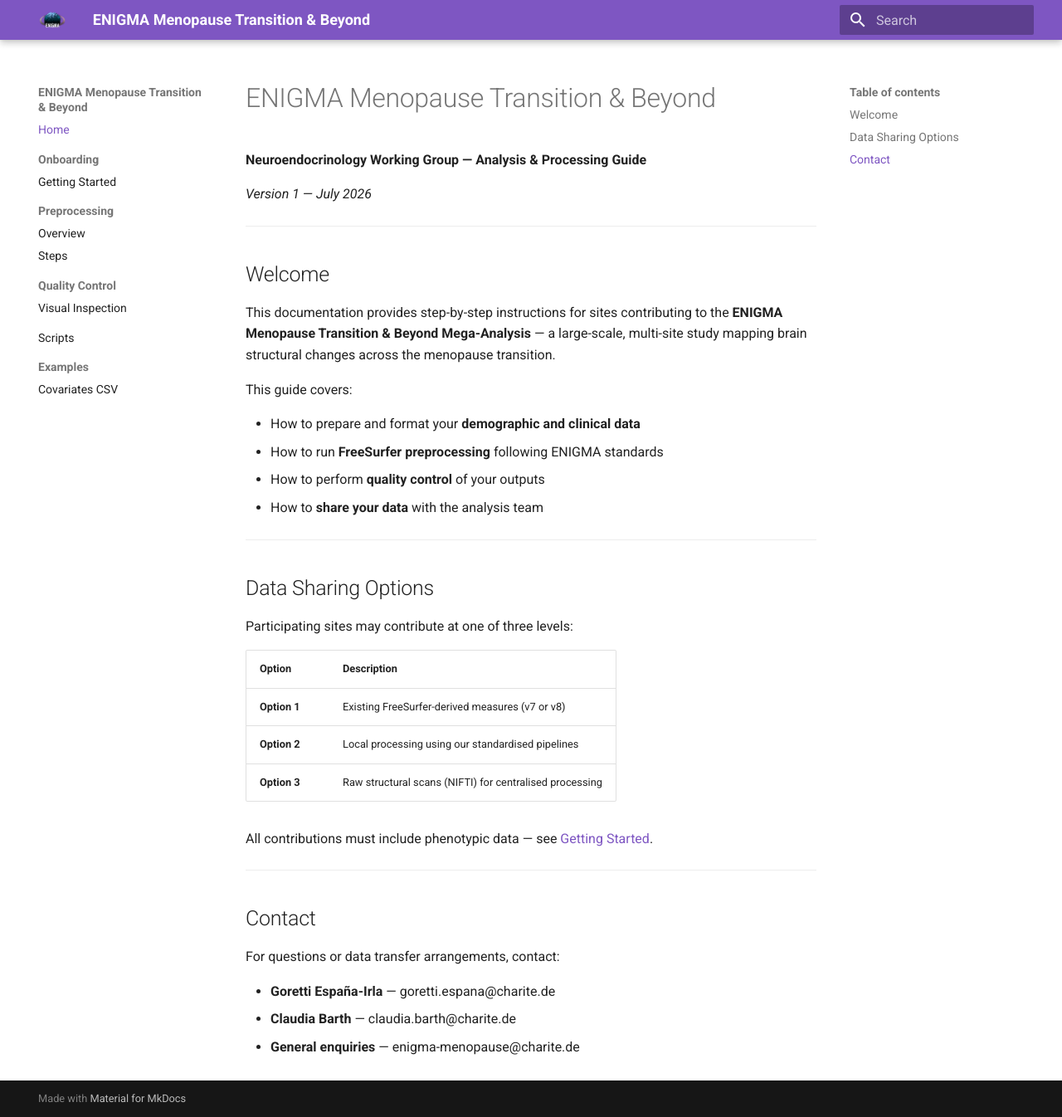
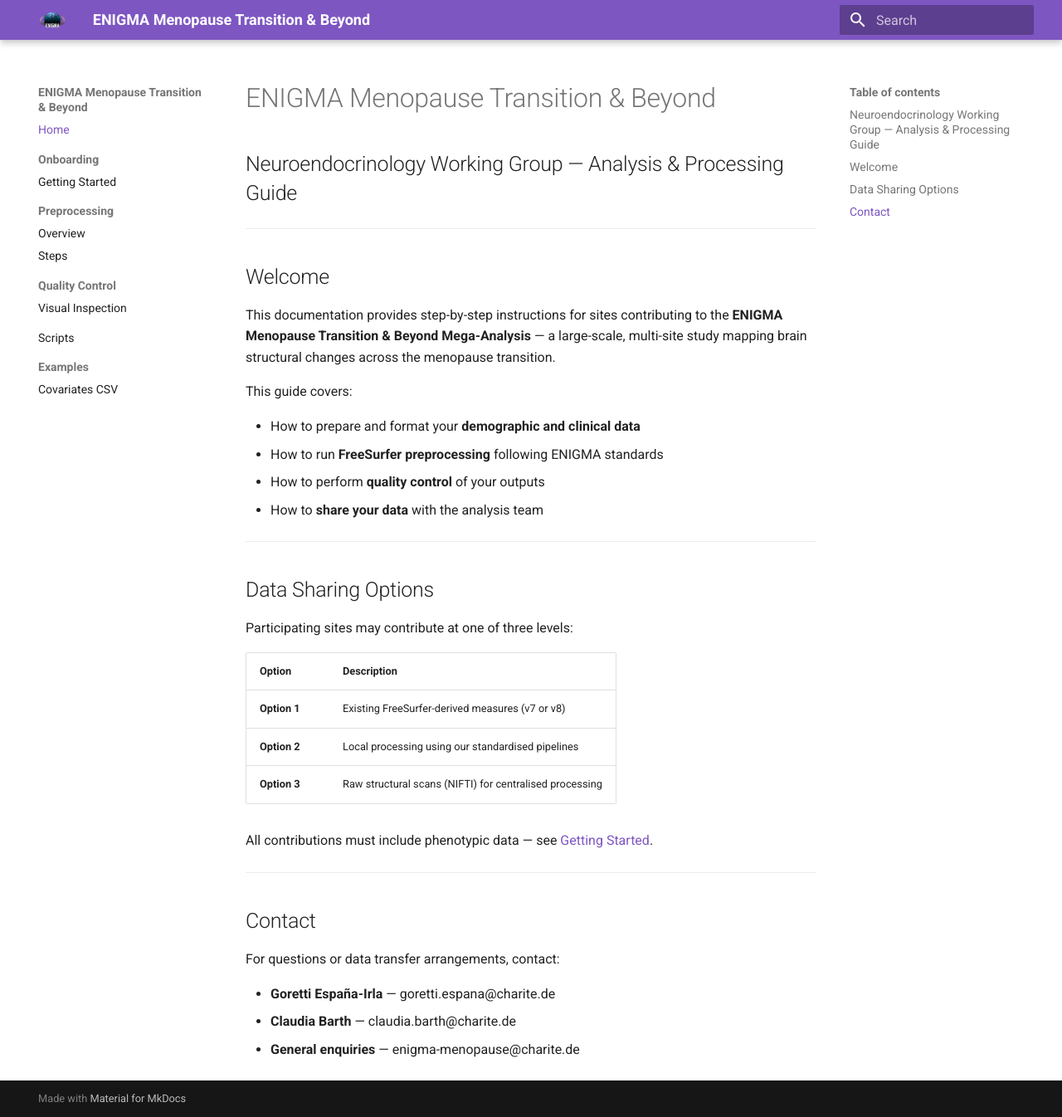
Before and after one commit to gorettiei/enigma-menopause-docs, an MkDocs documentation site: the page built from docs/index.md, in a window 1280 px wide and 1346 px high. Shown: the whole window at 83% size. Built offline with MkDocs 1.6.1 and Material for MkDocs 9.7.7, drawn with Linux system fonts in a browser that asks for light colours.

Commit message:
Update homepage - remove version, enlarge subtitle

```diff
--- a/docs/index.md
+++ b/docs/index.md
@@ -1,8 +1,6 @@
 # ENIGMA Menopause Transition & Beyond
 
-**Neuroendocrinology Working Group — Analysis & Processing Guide**
-
-*Version 1 — July 2026*
+## Neuroendocrinology Working Group — Analysis & Processing Guide
 
 ---
 
```
